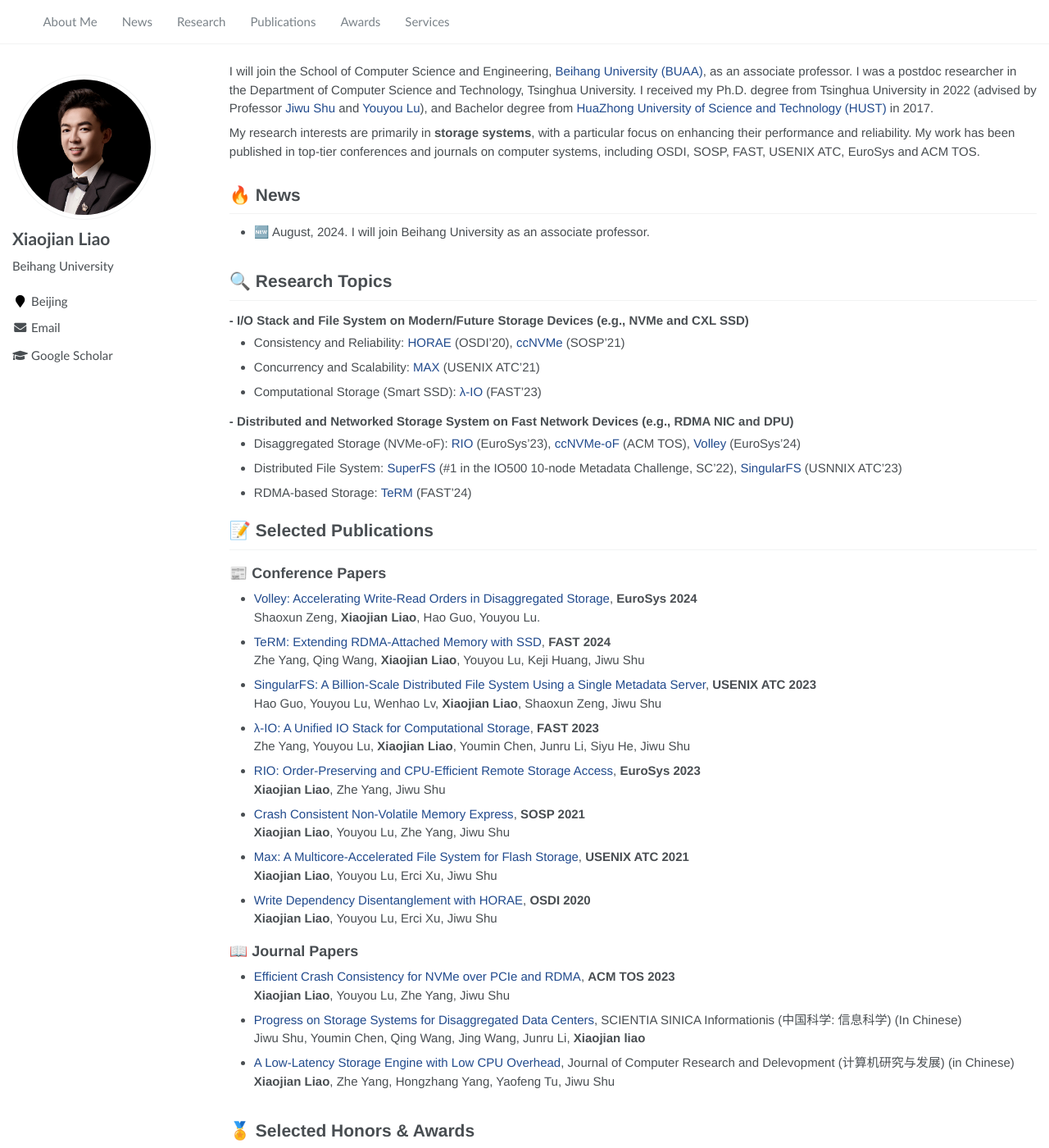
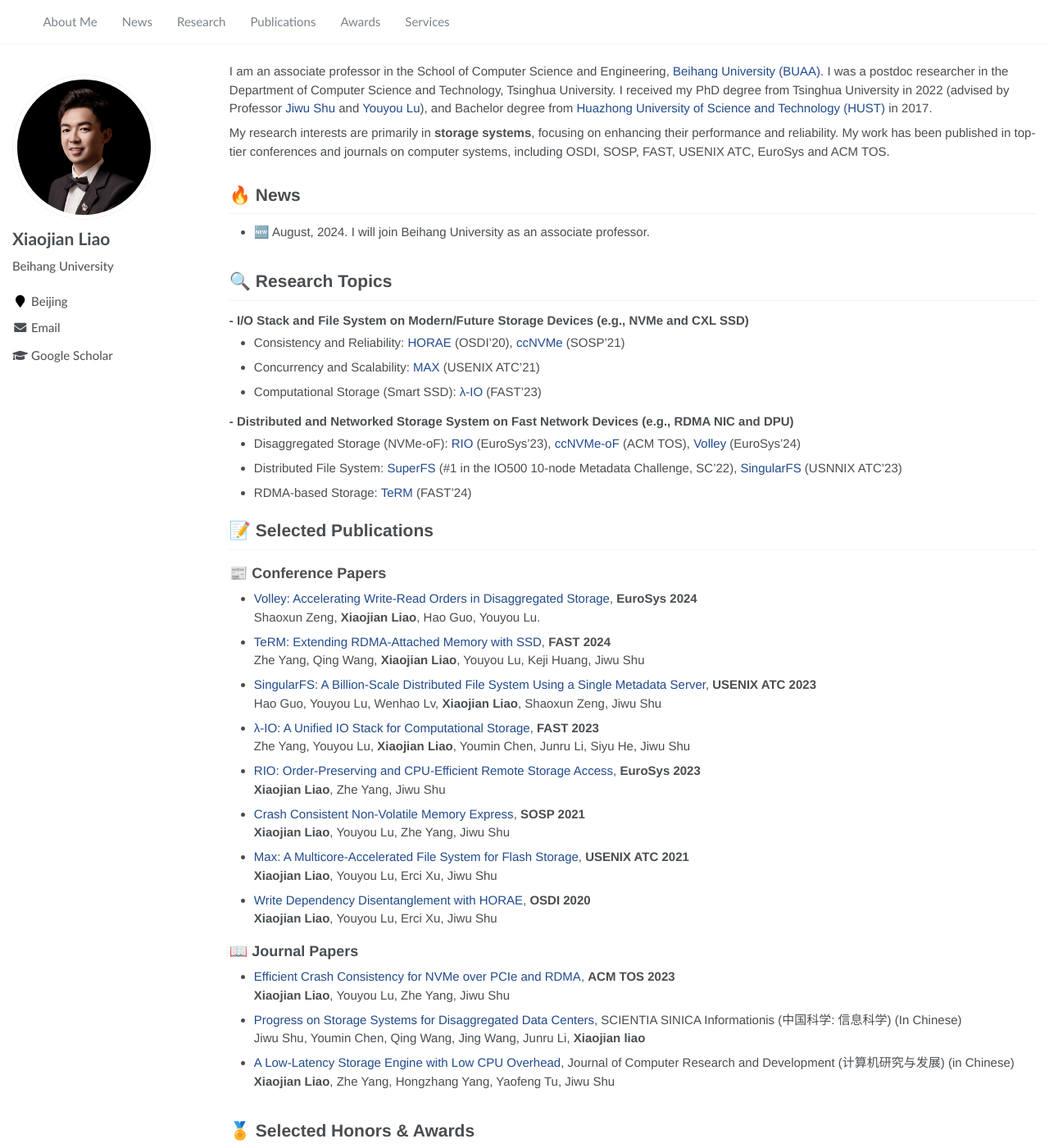
Before and after one commit to liaoxiaojian/liaoxiaojian.github.io, a Jekyll site: the page built from _pages/about.md, in a window 1280 px wide and 1400 px high. Shown: the whole window at 82% size. Built offline with Jekyll 4.4.1, drawn with Linux system fonts in a browser that asks for light colours.

Commit message:
update about me

```diff
--- a/_pages/about.md
+++ b/_pages/about.md
@@ -10,11 +10,11 @@ redirect_from:
 
 <span class='anchor' id='about-me'></span>
 
-I will join the School of Computer Science and Engineering, [Beihang University (BUAA)](https://ev.buaa.edu.cn/), as an associate professor.
+I am an associate professor in the School of Computer Science and Engineering, [Beihang University (BUAA)](https://ev.buaa.edu.cn/).
 I was a postdoc researcher in the Department of Computer Science and Technology, Tsinghua University.
-I received my Ph.D. degree from Tsinghua University in 2022 (advised by Professor [Jiwu Shu](https://storage.cs.tsinghua.edu.cn/~jiwu-shu/) and [Youyou Lu](https://storage.cs.tsinghua.edu.cn/~lu/)), and Bachelor degree from [HuaZhong University of Science and Technology (HUST)](https://english.hust.edu.cn/) in 2017.
+I received my PhD degree from Tsinghua University in 2022 (advised by Professor [Jiwu Shu](https://storage.cs.tsinghua.edu.cn/~jiwu-shu/) and [Youyou Lu](https://storage.cs.tsinghua.edu.cn/~lu/)), and Bachelor degree from [Huazhong University of Science and Technology (HUST)](https://english.hust.edu.cn/) in 2017.
 
-My research interests are primarily in **storage systems**, with a particular focus on enhancing their performance and reliability.
+My research interests are primarily in **storage systems**, focusing on enhancing their performance and reliability.
 My work has been published in top-tier conferences and journals on computer systems, including OSDI, SOSP, FAST, USENIX ATC, EuroSys and ACM TOS.
 
 <span class='anchor' id='news'></span>
@@ -64,7 +64,7 @@ Zhe Yang, Youyou Lu, **Xiaojian Liao**, Youmin Chen, Junru Li, Siyu He, Jiwu Shu
 **Xiaojian Liao**, Youyou Lu, Zhe Yang, Jiwu Shu
 - [Progress on Storage Systems for Disaggregated Data Centers](http://scis.scichina.com/cn/2023/SSI-2023-0034.pdf), SCIENTIA SINICA Informationis (中国科学: 信息科学) (In Chinese) \\
 Jiwu Shu, Youmin Chen, Qing Wang, Jing Wang, Junru Li, **Xiaojian liao**
-- [A Low-Latency Storage Engine with Low CPU Overhead](https://crad.ict.ac.cn/article/doi/10.7544/issn1000-1239.20210574), Journal of Computer Research and Delevopment (计算机研究与发展) (in Chinese) \\
+- [A Low-Latency Storage Engine with Low CPU Overhead](https://crad.ict.ac.cn/article/doi/10.7544/issn1000-1239.20210574), Journal of Computer Research and Development (计算机研究与发展) (in Chinese) \\
 **Xiaojian Liao**, Zhe Yang, Hongzhang Yang, Yaofeng Tu, Jiwu Shu
 
 <span class='anchor' id='awards'></span>
```
